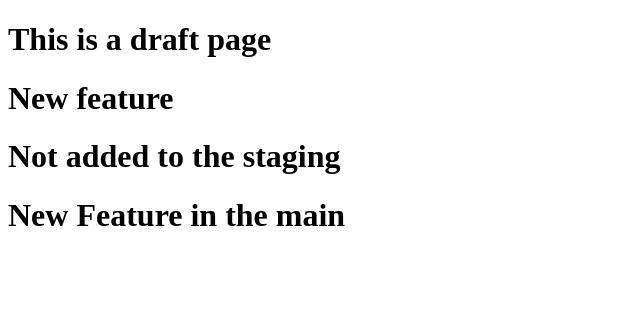
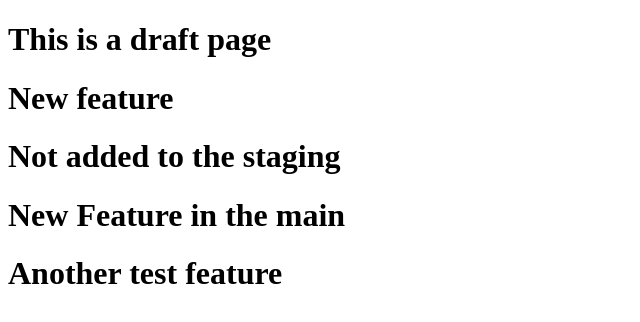
Before and after one commit to sskiragu/customizing-bootstrap, a website: page test-app.html in a window 1280 px wide. Shown: the whole page, without its empty margins (0-640 px from the left). Drawn offline with Linux system fonts and the light colour scheme.

Commit message:
Another new feature in main

```diff
--- a/test-app.html
+++ b/test-app.html
@@ -11,5 +11,6 @@
     <h1>New feature</h1>
     <h1>Not added to the staging</h1>
     <h1>New Feature in the main</h1>
+    <h1>Another test feature</h1>
 </body>
 </html>
```
